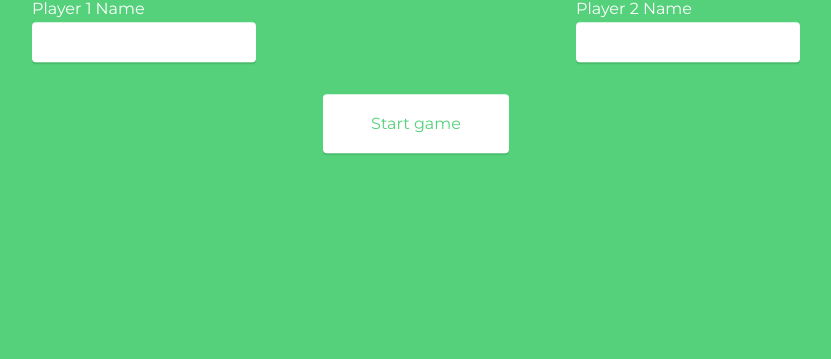
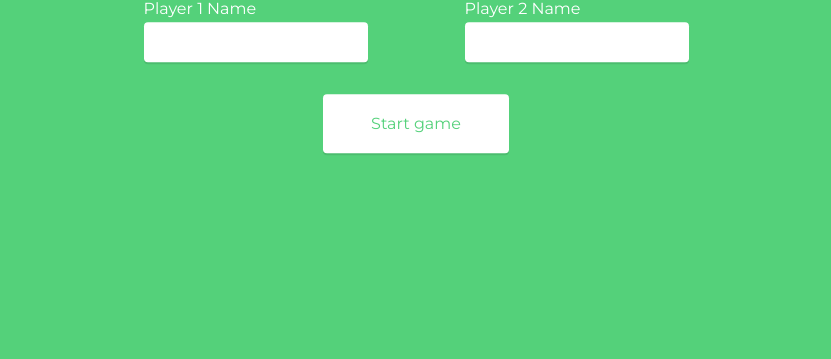
Before and after one commit to holdercp/techdegree-project-4, a plain HTML site: page index.html in a window 1280 px wide. Shown: the part 441-800 px from the top of the page, without its empty margins (224-1055 px from the left). Drawn offline with Linux system fonts and the light colour scheme.

Commit message:
Set player name container to fixed width

```diff
--- a/css/style.css
+++ b/css/style.css
@@ -207,7 +207,7 @@ h1 {
   display: flex;
   justify-content: space-between;
   margin: 2em auto;
-  width: 60%;
+  width: 545px;
 }
 
 .player-name {
```
